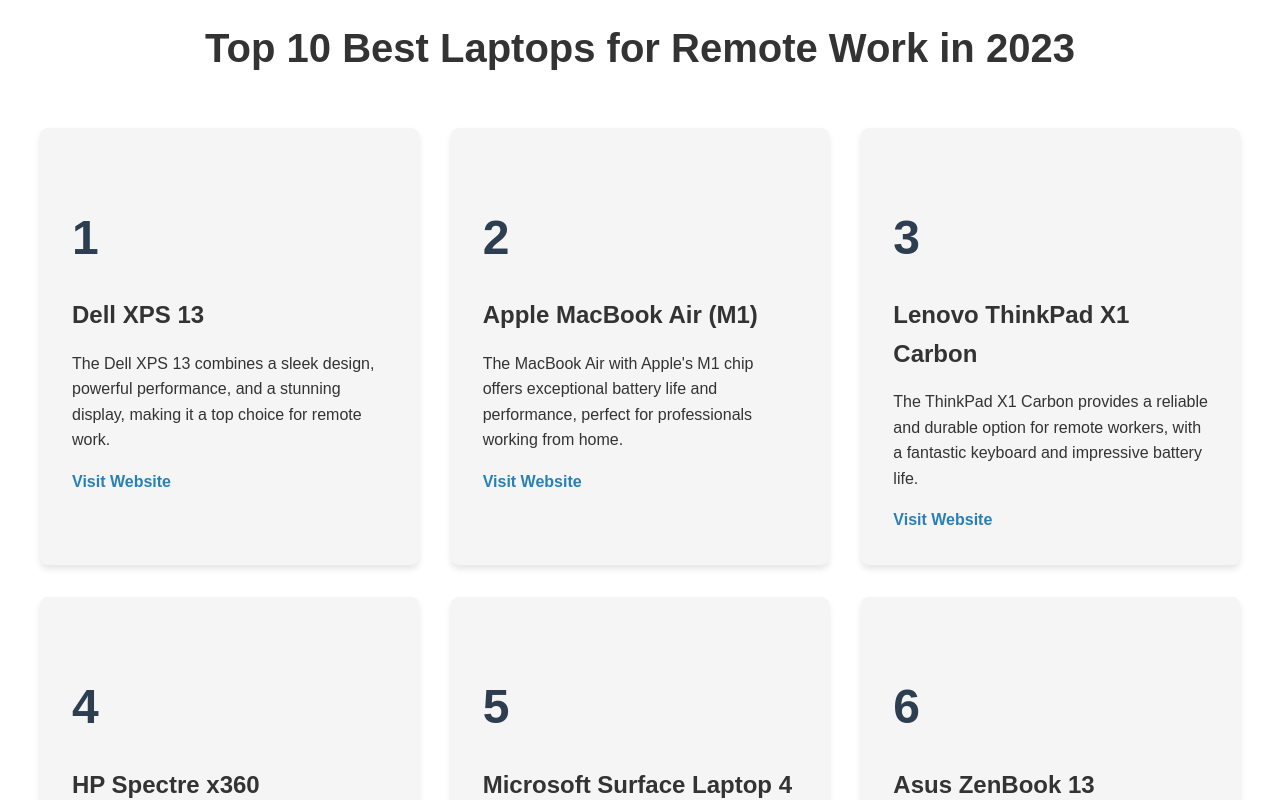
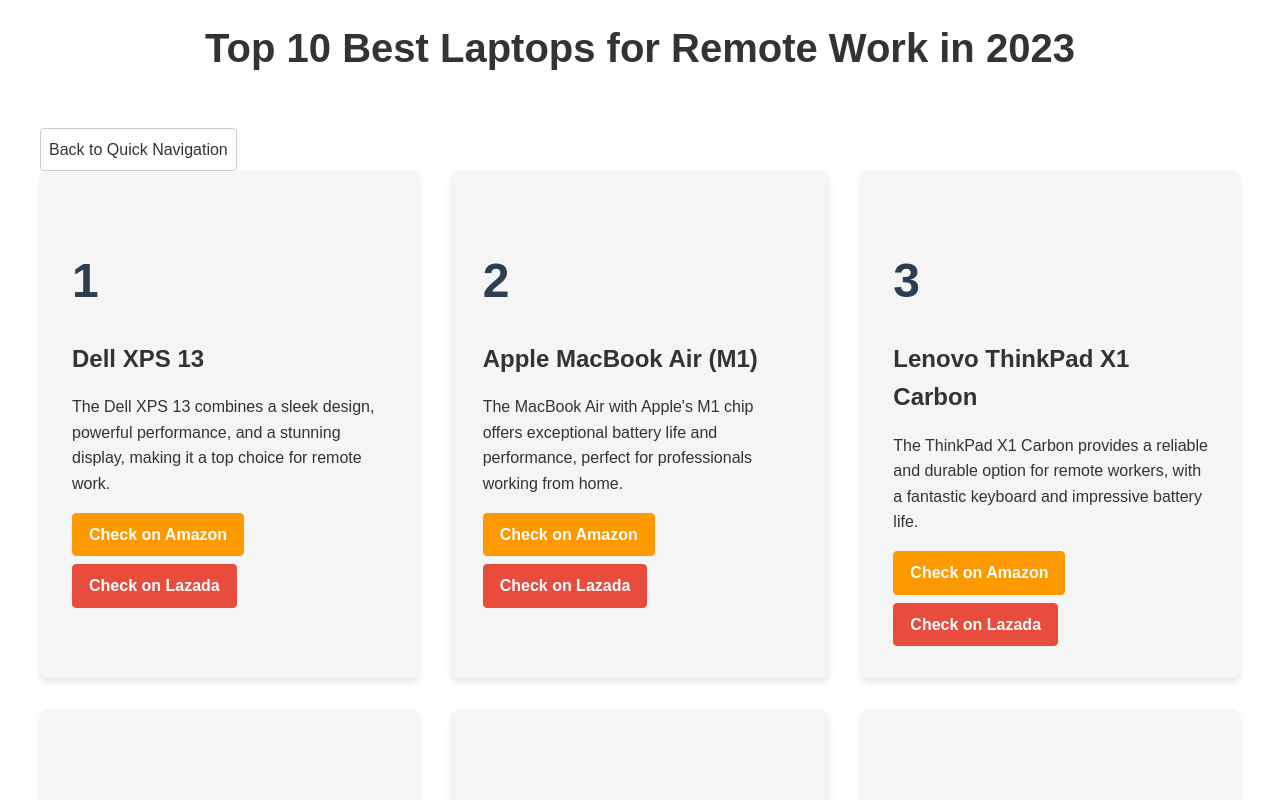
Before and after one commit to Hustree/tech-4-everyone, an Angular app: page /top-ten in a window 1280 px wide. Shown: the part 360-1160 px from the top of the page. Built offline with nearby package versions, Linux system fonts and the light colour scheme.

Commit message:
top ten links

```diff
--- a/src/app/top-ten-list/top-ten-list.component.html
+++ b/src/app/top-ten-list/top-ten-list.component.html
@@ -1,4 +1,4 @@
-<div class="nav-container">
+<div class="nav-container" id="quick-navigation">
   <h2>Quick Navigation</h2>
   <ul class="quick-navigation">
     <li *ngFor="let list of topTenLists; let i = index">
@@ -10,14 +10,46 @@
 <div *ngFor="let list of topTenLists; let i = index">
   <div class="top-ten-list-container" id="list{{ i }}">
     <h1 class="top-ten-title">{{ list.title }}</h1>
+    <div class="back-to-top">
+      <a (click)="scrollTo('quick-navigation')">Back to Quick Navigation</a>
+    </div>
     <div class="top-ten-items">
-        <div *ngFor="let item of list.items; let j = index" class="top-ten-item" id="item{{ i }}_{{ j }}">
+      <div
+        *ngFor="let item of list.items; let j = index"
+        class="top-ten-item"
+        id="item{{ i }}_{{ j }}"
+      >
         <h2 class="item-number">{{ j + 1 }}</h2>
         <h2 class="item-title">{{ item.title }}</h2>
         <p class="item-description">{{ item.description }}</p>
-          <a class="item-link" href="{{ item.link }}" target="_blank">Visit Website</a>
+        <div class="item-links">
+          <a
+            *ngIf="item.link"
+            class="item-link item-link-generic"
+            href="{{ item.link }}"
+            target="_blank"
+          >
+            Visit Website
+          </a>
+          <a
+            *ngIf="item.amazonLink"
+            class="item-link item-link-amazon"
+            href="{{ item.amazonLink }}"
+            target="_blank"
+          >
+            Check on Amazon
+          </a>
+          <a
+            *ngIf="item.lazadaLink"
+            class="item-link item-link-lazada"
+            href="{{ item.lazadaLink }}"
+            target="_blank"
+          >
+            Check on Lazada
+          </a>
         </div>
       </div>
     </div>
-    <hr *ngIf="i < topTenLists.length - 1">
   </div>
+  <hr *ngIf="i < topTenLists.length - 1" />
+</div>
--- a/src/app/top-ten-list/top-ten-list.component.scss
+++ b/src/app/top-ten-list/top-ten-list.component.scss
@@ -21,6 +21,7 @@
         transition: all 0.2s ease;
         font-size: 1rem;
         text-decoration: none;
+        cursor: pointer;
 
         &:hover {
           background-color: #eee;
@@ -31,7 +32,7 @@
 }
 
 .top-ten-list-container {
-    font-family: 'Arial', sans-serif;
+  font-family: "Arial", sans-serif;
   max-width: 1200px;
   margin: 0 auto;
   padding: 2rem;
@@ -84,6 +85,94 @@
           text-decoration: underline;
         }
       }
+      .item-links {
+        display: flex;
+        flex-wrap: wrap;
+        gap: 0.5rem;
+
+        .item-link {
+          font-size: 1rem;
+          font-weight: bold;
+          text-decoration: none;
+          padding: 0.5rem 1rem;
+          border-radius: 4px;
+          transition: background-color 0.2s ease;
+          cursor: pointer;
+
+          &-generic {
+            color: #2980b9;
+            background-color: #f5f5f5;
+            border: 1px solid #2980b9;
+
+            &:hover {
+              background-color: #e0f0ff;
+            }
+          }
+
+          &-amazon {
+            color: #fff;
+            background-color: #f90;
+            border: 1px solid #f90;
+
+            &:hover {
+              background-color: #f96e00;
+            }
+          }
+
+          &-lazada {
+            color: #fff;
+            background-color: #e74c3c;
+            border: 1px solid #e74c3c;
+
+            &:hover {
+              background-color: #d43f2d;
             }
           }
         }
+      }
+    }
+  }
+}
+
+nav {
+  position: sticky;
+  top: 0;
+  background-color: #fff; // Add a background color to prevent content from showing through the nav
+  z-index: 1000; // Add a high z-index value to keep the nav on top of other elements
+  padding: 1rem;
+  box-shadow: 0 4px 6px rgba(0, 0, 0, 0.1); // Optional: Add a subtle box-shadow for a more polished look
+
+  ul {
+    display: flex;
+    gap: 1rem;
+
+    li {
+      a {
+        color: #333;
+        text-decoration: none;
+
+        &:hover {
+          text-decoration: underline;
+        }
+      }
+    }
+  }
+}
+
+.back-to-top {
+  a {
+    color: #333;
+    display: inline-block;
+    padding: 0.5rem;
+    border: 1px solid #ccc;
+    border-radius: 4px;
+    transition: all 0.2s ease;
+    font-size: 1rem;
+    text-decoration: none;
+    cursor: pointer;
+
+    &:hover {
+      background-color: #eee;
+    }
+  }
+}
--- a/src/app/top-ten-list/top-ten-list.component.ts
+++ b/src/app/top-ten-list/top-ten-list.component.ts
@@ -4,6 +4,8 @@
   title: string;
   description: string;
   link: string;
+  amazonLink?: string;
+  lazadaLink?: string;
 }
 
 interface TopTenList {
@@ -26,60 +28,80 @@
           description:
             'The Dell XPS 13 combines a sleek design, powerful performance, and a stunning display, making it a top choice for remote work.',
           link: '',
+          amazonLink: 'https://amzn.to/3lTGg5n',
+          lazadaLink: 'https://c.lazada.com.ph/t/c.YJVFYb',
         },
         {
           title: 'Apple MacBook Air (M1)',
           description:
             "The MacBook Air with Apple's M1 chip offers exceptional battery life and performance, perfect for professionals working from home.",
           link: '',
+          amazonLink: 'https://amzn.to/3lWNWDI',
+          lazadaLink: 'https://c.lazada.com.ph/t/c.YJevuS',
         },
         {
           title: 'Lenovo ThinkPad X1 Carbon',
           description:
             'The ThinkPad X1 Carbon provides a reliable and durable option for remote workers, with a fantastic keyboard and impressive battery life.',
           link: '',
+          amazonLink: 'https://amzn.to/3TZBuzK',
+          lazadaLink: 'https://c.lazada.com.ph/t/c.YJVxdy',
         },
         {
           title: 'HP Spectre x360',
           description:
             'The HP Spectre x360 is a versatile 2-in-1 laptop with a sleek design, powerful performance, and excellent battery life.',
           link: '',
+          amazonLink: 'https://amzn.to/3ManIs1',
+          lazadaLink: 'https://c.lazada.com.ph/t/c.YJVxW2',
         },
         {
           title: 'Microsoft Surface Laptop 4',
           description:
             'The Surface Laptop 4 offers a stylish design, vibrant display, and solid performance, making it a great choice for remote work.',
           link: '',
+          amazonLink: 'https://amzn.to/3JVYzys',
+          lazadaLink: 'https://c.lazada.com.ph/t/c.YJevuS',
         },
         {
           title: 'Asus ZenBook 13',
           description:
             'The Asus ZenBook 13 is a compact and lightweight laptop with strong performance, a comfortable keyboard, and impressive battery life.',
           link: '',
+          amazonLink: 'https://amzn.to/3K6HjXq',
+          lazadaLink: 'https://c.lazada.com.ph/t/c.YJVFY8',
         },
         {
           title: 'Acer Swift 5',
           description:
             'The Acer Swift 5 is an ultra-thin and lightweight laptop with a vivid display and long battery life, ideal for working on the go.',
           link: '',
+          amazonLink: 'https://amzn.to/3m5OEyr',
+          lazadaLink: 'https://c.lazada.com.ph/t/c.YJVELB',
         },
         {
           title: 'LG Gram 14',
           description:
             'The LG Gram 14 offers an incredibly lightweight design and all-day battery life, making it perfect for professionals who value portability.',
           link: '',
+          amazonLink: 'https://amzn.to/3K6l7Ni',
+          lazadaLink: 'https://c.lazada.com.ph/t/c.YJevuS',
         },
         {
           title: 'Razer Book 13',
           description:
             'The Razer Book 13 is a premium ultrabook with a stunning display, solid performance, and a sleek design that appeals to remote workers.',
           link: '',
+          amazonLink: 'https://amzn.to/42WkjDg',
+          lazadaLink: 'https://c.lazada.com.ph/t/c.YJVxHU',
         },
         {
           title: 'Google Pixelbook Go',
           description:
             'The Pixelbook Go is a Chromebook with a minimalist design, excellent battery life, and smooth performance, suitable for remote work tasks.',
           link: '',
+          amazonLink: 'https://amzn.to/40BcfX1',
+          lazadaLink: 'https://c.lazada.com.ph/t/c.YJVxWC',
         },
       ],
     },
@@ -161,60 +183,80 @@
           description:
             'The Acer Aspire 5 offers a balance of performance and affordability, making it a great budget option for a productive work-from-home setup.',
           link: '',
+          amazonLink: 'https://amzn.to/3lTGw4l',
+          lazadaLink: 'https://c.lazada.com.ph/t/c.YJVELB',
         },
         {
           title: 'Lenovo IdeaPad 3',
           description:
             'The Lenovo IdeaPad 3 is a reliable budget laptop that provides decent performance for day-to-day tasks in a remote work environment.',
           link: '',
+          amazonLink: 'https://amzn.to/3ManQaZ',
+          lazadaLink: 'https://c.lazada.com.ph/t/c.YJVFYy',
         },
         {
           title: 'HP Pavilion 15',
           description:
             'The HP Pavilion 15 is a budget-friendly laptop that offers a solid performance and a comfortable keyboard, ideal for a seamless work-from-home experience.',
           link: '',
+          amazonLink: 'https://amzn.to/3K6ZnRv',
+          lazadaLink: 'https://c.lazada.com.ph/t/c.YJVEpg',
         },
         {
           title: 'Asus VivoBook 15',
           description:
             'The Asus VivoBook 15 is a stylish and affordable laptop with a vivid display and a comfortable keyboard, perfect for remote work.',
           link: '',
+          amazonLink: 'https://amzn.to/3zs37Im',
+          lazadaLink: 'https://c.lazada.com.ph/t/c.YJVx3Z',
         },
         {
           title: 'Dell Inspiron 15 3000',
           description:
             'The Dell Inspiron 15 3000 is a budget laptop that provides a good balance of performance and value for money, suitable for working from home.',
           link: '',
+          amazonLink: 'https://amzn.to/3K3s9SW',
+          lazadaLink: 'https://c.lazada.com.ph/t/c.YJVxHO',
         },
         {
           title: 'Microsoft Surface Go 3',
           description:
             'The Surface Go 3 is a budget 2-in-1 laptop with a compact design and versatile performance, ideal for those working from home on a budget.',
           link: '',
+          amazonLink: 'https://amzn.to/40WskWK',
+          lazadaLink: 'https://c.lazada.com.ph/t/c.YJVx3X',
         },
         {
           title: 'Acer Chromebook 314',
           description:
             'The Acer Chromebook 314 is an affordable Chromebook with a long battery life and a solid performance for basic tasks in a work-from-home setting.',
           link: '',
+          amazonLink: 'https://amzn.to/3lYFZOm',
+          lazadaLink: 'https://c.lazada.com.ph/t/c.YJVxHp',
         },
         {
           title: 'Lenovo Chromebook Flex 3',
           description:
             'The Lenovo Chromebook Flex 3 is a budget 2-in-1 Chromebook with a flexible design and decent performance for everyday tasks, perfect for remote work.',
           link: '',
+          amazonLink: 'https://amzn.to/3G8yRG5',
+          lazadaLink: 'https://c.lazada.com.ph/t/c.YJVxHJ',
         },
         {
           title: 'HP Chromebook 14',
           description:
             'The HP Chromebook 14 is an affordable laptop with a comfortable keyboard and smooth performance for basic tasks in a home office setup.',
           link: '',
+          amazonLink: 'https://amzn.to/3GxW44T',
+          lazadaLink: 'https://c.lazada.com.ph/t/c.YJVEpg',
         },
         {
           title: 'Asus Laptop L210',
           description:
             'The Asus Laptop L210 is a compact and budget-friendly laptop that offers a solid performance for everyday tasks and web browsing, suitable for a work-from-home environment.',
           link: '',
+          amazonLink: 'https://amzn.to/40Wsptw',
+          lazadaLink: 'https://c.lazada.com.ph/t/c.YJVELB',
         },
       ],
     },
```
Lines whose indentation alone changed are shown as unchanged.
